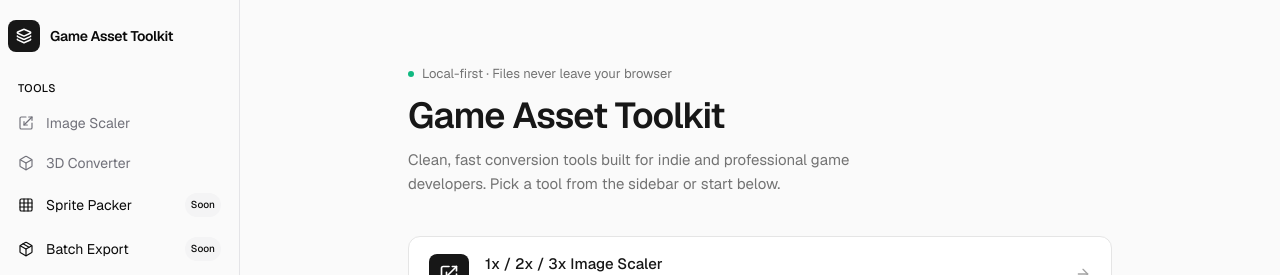
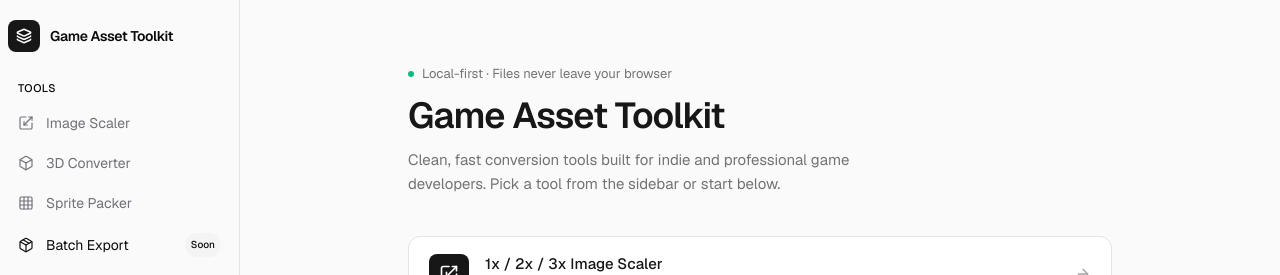
Before and after one commit to naralapraneeth11/game-asset, a Next.js app in the folder game-asset-toolkit/: page / in a window 1280 px wide. Shown: the top 275 px of the page. Built offline with nearby package versions, Linux system fonts and the light colour scheme.

Commit message:
Activate Sprite Packer in sidebar (below 3D Converter)

```diff
--- a/game-asset-toolkit/src/components/Sidebar.tsx
+++ b/game-asset-toolkit/src/components/Sidebar.tsx
@@ -29,10 +29,15 @@ const tools = [
     icon: Box,
     href: "/tools/3d-converter",
   },
+  {
+    name: "Sprite Packer",
+    description: "Atlas + JSON metadata",
+    icon: Grid3X3,
+    href: "/tools/sprite-packer",
+  },
 ] as const;
 
 const soonTools = [
-  { name: "Sprite Packer", icon: Grid3X3 },
   { name: "Batch Export", icon: Package },
 ];
 
@@ -128,12 +133,10 @@ function SidebarNav() {
 export default function Sidebar() {
   return (
     <>
-      {/* Desktop sidebar */}
       <aside className="fixed inset-y-0 left-0 z-40 hidden w-60 flex-col border-r border-border bg-[var(--sidebar)] py-5 md:flex">
         <SidebarNav />
       </aside>
 
-      {/* Mobile top bar */}
       <div className="sticky top-0 z-40 flex items-center justify-between border-b border-border bg-card/80 px-4 py-3 backdrop-blur-xl md:hidden">
         <Link href="/" className="flex items-center gap-2">
           <div className="flex h-7 w-7 items-center justify-center rounded-lg bg-neutral-900 text-white dark:bg-white dark:text-neutral-900">
```
